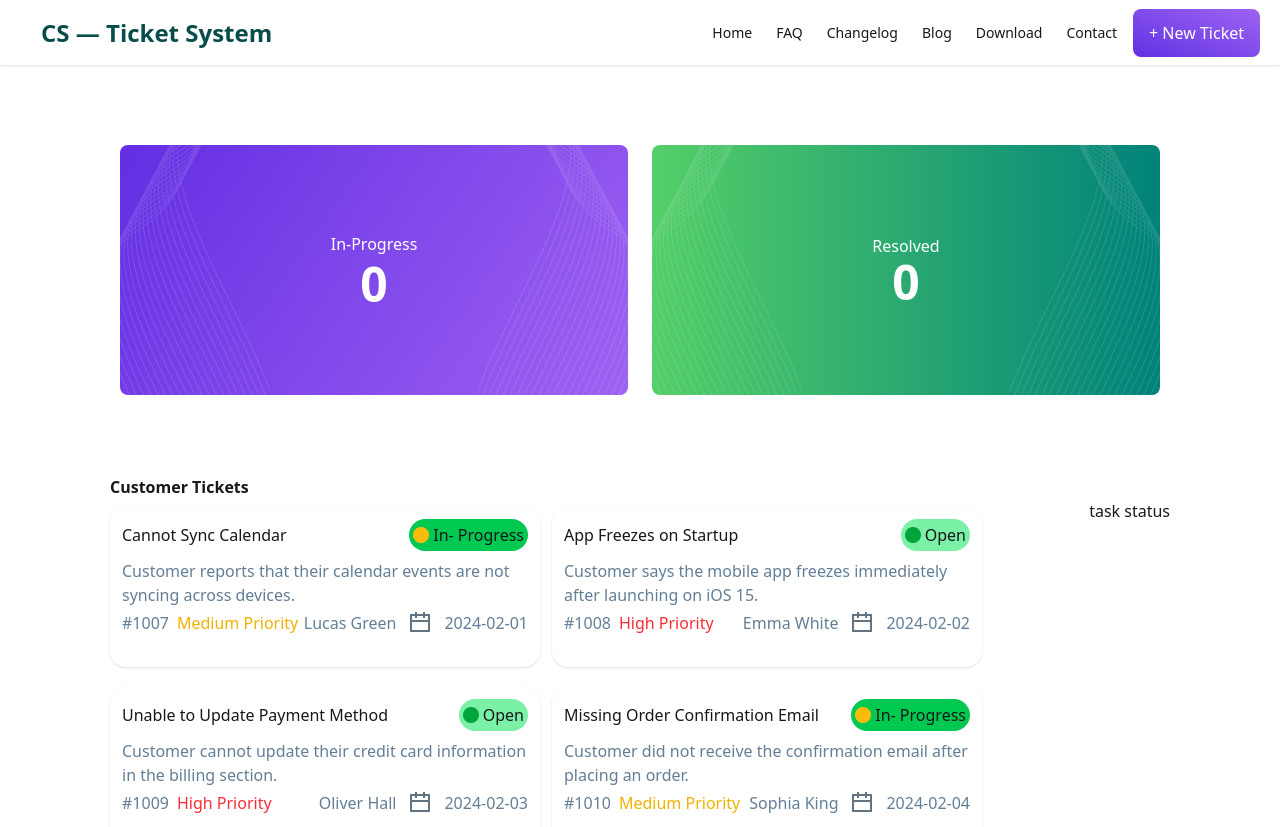
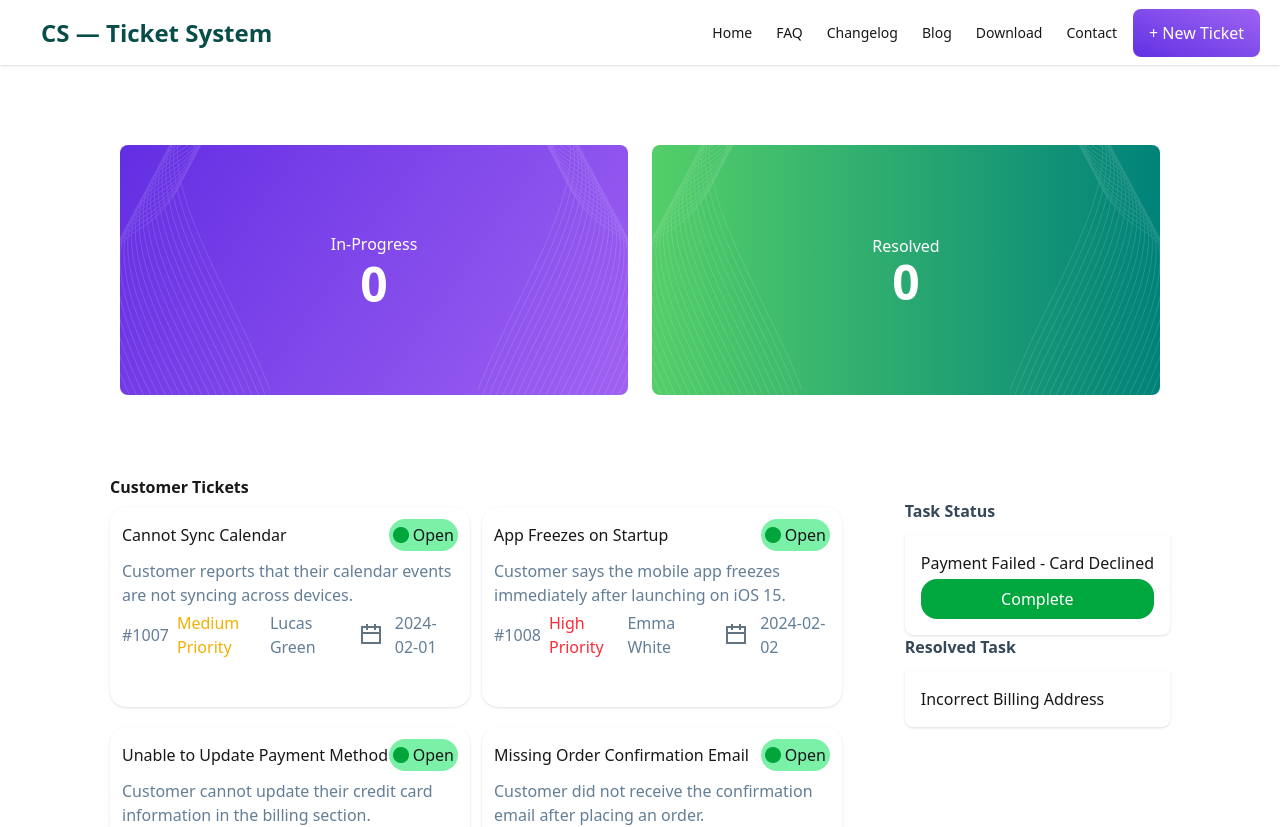
Before and after one commit to emon35410/Assignment-7, a React (Vite) app: page / in a window 1280 px wide. Shown: the top 827 px of the page. Built offline with nearby package versions, Linux system fonts and the light colour scheme.

Commit message:
hande added for open cick to in progress

```diff
--- a/src/App.jsx
+++ b/src/App.jsx
@@ -4,6 +4,7 @@ import 'react-toastify/dist/ReactToastify.css'
 import Navbar from './component/Navbar/Navbar'
 import Banner from './component/Banner/Banner'
 import CustomerTicket from './component/CustomerTicket/CustomerTicket'
+import { Suspense } from 'react'
 
 const fechTickects = async () => {
   const res = await fetch('./Tickects.json')
@@ -11,11 +12,19 @@ const fechTickects = async () => {
 }
 const tickectPromise = fechTickects()
 function App() {
+
   return (
     <>
     <Navbar></Navbar>
     <Banner></Banner>
-    <CustomerTicket tickectPromise={tickectPromise}></CustomerTicket>
+    <Suspense fallback={<div className="flex items-center justify-center pt-6">
+            <span className="loading loading-spinner text-info"></span>
+          </div>
+          }>
+<CustomerTicket  tickectPromise={tickectPromise}></CustomerTicket>
+    </Suspense>
+
+
       <ToastContainer />
     </>
   )
--- a/src/component/CustomerCard/CustomerCard.jsx
+++ b/src/component/CustomerCard/CustomerCard.jsx
@@ -1,25 +1,42 @@
-import React from 'react';
+import React, { useState } from 'react';
 import greenCircleImg from '../../assets/circle-green.png'
 import yellowCircleImg from '../../assets/circle-yellow.png'
 import calenderImg from '../../assets/calendar-line.png'
 import { toast } from 'react-toastify';
 
-const CustomerCard = ({ticket}) => {
+const CustomerCard = ({ ticket }) => {
+    const [toggle,settoggle] = useState(false)
+    const handleOpen = ()=>{
+    toast("In-Progress")
+    settoggle(!toggle)
+    }
     return (
-        <div onClick={()=>toast("In-Progress")} className='hover:cursor-pointer mt-2 p-3 md:w-[430px] md:h-[160px]  bg-white shadow-sm rounded-2xl'>
+        <>
+            <div onClick={handleOpen}
+
+             className='hover:cursor-pointer mt-2 p-3 md:w-[360px] md:h-[200px]  bg-white shadow-sm rounded-2xl'>
                 <div className='flex justify-between items-center mb-2 roun'>
                     <h1 className='font-medium'>{ticket.title}</h1>
-                            <div className={`font-medium flex items-center justify-center p-1 rounded-2xl gap-1 ${ticket.priority==="High Priority"?" bg-green-300":ticket.priority==="Low Priority"?"bg-yellow-100":"bg-green-500"}`}>
+                    {
+                        toggle === false ? (
+                            <div className="font-medium flex items-center justify-center p-1 rounded-2xl gap-1 bg-green-300">
+                                <img src={greenCircleImg} alt="" />
+                                <span>Open</span>
+                            </div>
+                        ) : (
+                            <div className="font-medium flex items-center justify-center p-1 rounded-2xl gap-1 bg-yellow-300">
+                                <img src={yellowCircleImg} alt="" />
+                                <span>In-Progress</span>
+                            </div>
+                        )
+                    }
 
-                                <img src={ticket.priority==="High Priority"?greenCircleImg:yellowCircleImg } alt="" />
-                                <span>{ticket.priority==="Medium Priority"?'In- Progress':'Open'}</span>
-                            </div>
                 </div>
                 <p className='mb-1 text-[#637E96]'>{ticket.description}</p>
                 <div className='flex justify-between items-center'>
                     <div className='flex justify-center gap-2 items-center'>
                         <h1 className='text-[#637E96]'>#{ticket.id}</h1>
-                                <h1 className={`font-medium ${ticket.priority==="High Priority"?"text-red-500":ticket.priority==="Low Priority"?"text-green-500":"text-yellow-500"}`}>{ticket.priority}</h1>
+                        <h1 className={`font-medium ${ticket.priority === "High Priority" ? "text-red-500" : ticket.priority === "Low Priority" ? "text-green-500" : "text-yellow-500"}`}>{ticket.priority}</h1>
                     </div>
                     <div className='text-[#637E96] flex justify-center gap-3 items-center'>
                         <h1 >{ticket.customer}</h1>
@@ -30,6 +47,9 @@ const CustomerCard = ({ticket}) => {
                     </div>
                 </div>
             </div>
+        </>
+
+
     );
 };
 
--- a/src/component/CustomerTicket/CustomerTicket.jsx
+++ b/src/component/CustomerTicket/CustomerTicket.jsx
@@ -3,27 +3,24 @@ import React, { use } from 'react';
 import CustomerCard from '../CustomerCard/CustomerCard';
 import TaskStatus from '../TaskStatus/TaskStatus';
 
+
 const CustomerTicket = ({ tickectPromise }) => {
     const Ticket = use(tickectPromise)
     return (
-        <div className='max-w-[1200px] md:mx-[110px] mt-20'>
+        <div className='md:mx-[110px] mt-20'>
             <h1 className='font-semibold'>Customer Tickets</h1>
 
             <div className='flex md:flex-row md:justify-between flex-col'>
 
                 <div className='grid grid-cols-1 md:grid-cols-2 gap-3 items-center'>
                     {
-                        Ticket.map(ticket =><CustomerCard ticket={ticket}></CustomerCard>)
+                        Ticket.map((ticket) =><CustomerCard  ticket={ticket}></CustomerCard>)
                     }
 
+                </div>
+                 <TaskStatus Ticket={Ticket}></TaskStatus>
+            </div>
 
-
-                </div>
-
-                <TaskStatus></TaskStatus>
-
-
-            </div>
         </div>
     );
 };
--- a/src/component/TaskStatus/TaskStatus.jsx
+++ b/src/component/TaskStatus/TaskStatus.jsx
@@ -1,12 +1,25 @@
 import React from 'react';
 
-const TaskStatus = () => {
+const TaskStatus = ({Ticket}) => {
+    console.log(Ticket)
     return (
+        <div  className=''>
 
-        <div className=''>
-            <h1>task status</h1>
+            <div className=' '>
+                <h1 className='font-semibold text-[#34485A] flex items-center'>Task Status</h1>
+                <div className=' bg-white shadow-sm p-4 rounded-b-lg mt-3 flex flex-col '>
+                    <h1>Payment Failed - Card Declined</h1>
+                    <button className='mt-1 p-2 bg-green-600 text-white rounded-2xl'>Complete</button>
+                </div>
+            </div>
+
+            <div className='  '>
+                <h1 className='font-semibold text-[#34485A]'>Resolved Task</h1>
+                <div className='bg-white shadow-sm p-4 rounded-b-lg mt-3'>
+                    <h1>Incorrect Billing Address</h1>
+                </div>
+            </div>
         </div>
-
     );
 };
 
```
Lines whose indentation alone changed are shown as unchanged.
